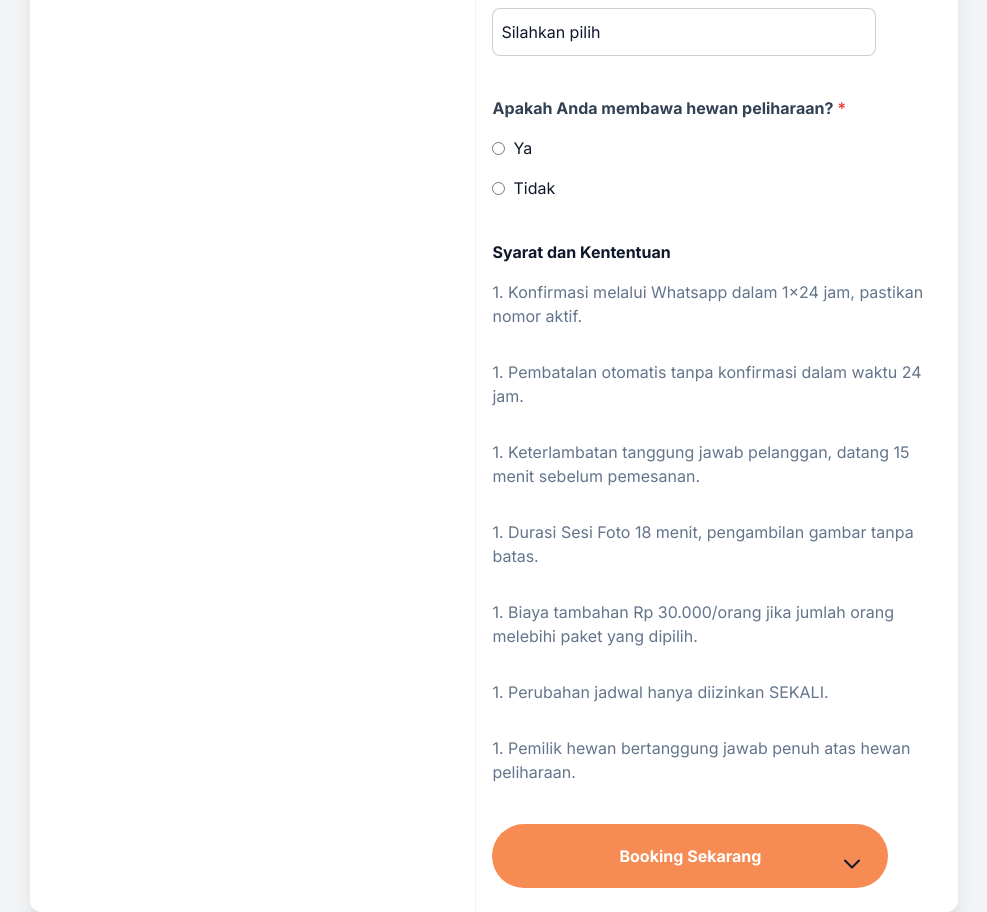
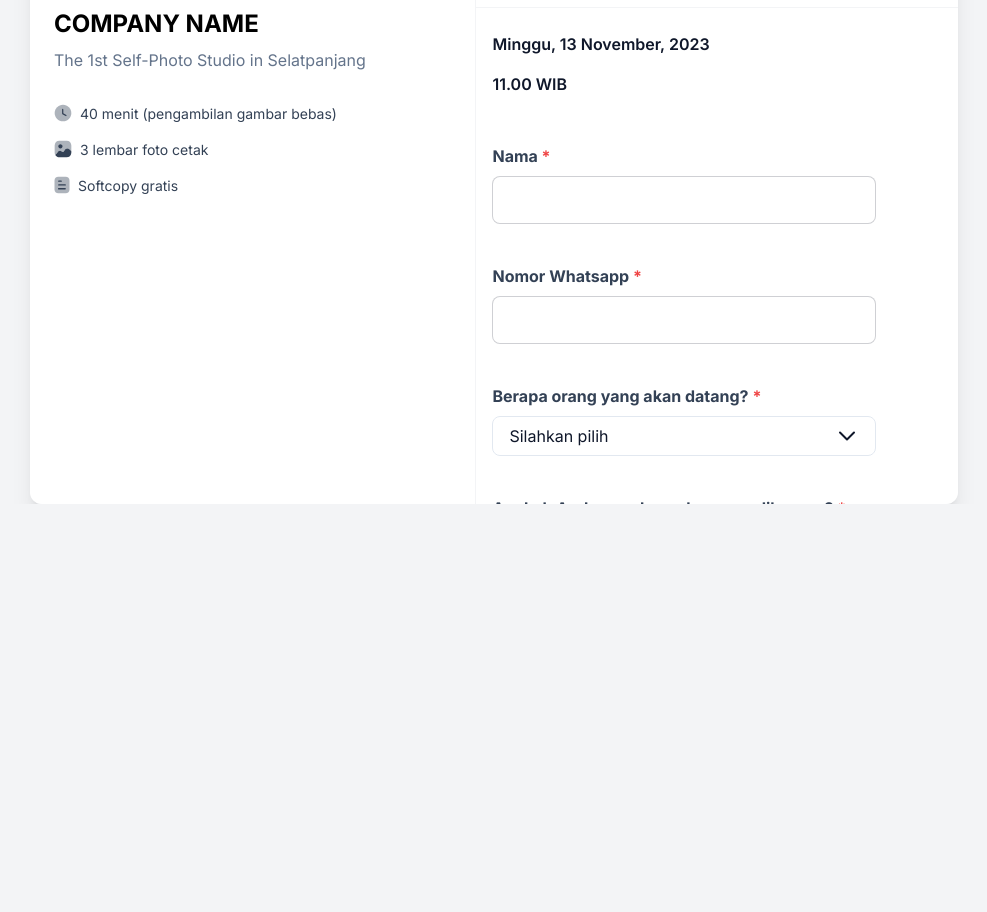
Before and after one commit to crendyyy/Photobox, a React (Vite) app: page / in a window 1280 px wide. Shown: the part 336-1248 px from the top of the page, without its empty margins (146-1133 px from the left). After the commit the page ends 840 px from the top, so only its background shows below. Built offline with nearby package versions, Linux system fonts and the light colour scheme.

Commit message:
update summary booking

```diff
--- a/src/compenents/Layout/Dropdown.jsx
+++ b/src/compenents/Layout/Dropdown.jsx
@@ -49,10 +49,15 @@ const Dropdown = (props) => {
             return (
               <li
                 key={option.id}
-                onClick={handleSelectOption.bind(null, option.name)}
-                className={`px-4 py-3 hover:bg-primary-light ${option.name === props.value ? 'text-primary' : ''}`}
+                onClick={handleSelectOption.bind(null, option.name, option.harga)}
+                className={`flex justify-between px-4 py-3 hover:bg-primary-light ${
+                  option.name === props.value ? 'text-primary' : ''
+                }`}
               >
                 {option.name}
+                <span className={`text-sm font-semibold ${option.harga === props.value ? 'text-primary' : ''}`}>
+                  {option.harga}
+                </span>
               </li>
             )
           })}
--- a/src/compenents/forms/SummaryBooking.jsx
+++ b/src/compenents/forms/SummaryBooking.jsx
@@ -1,7 +1,18 @@
 import React from 'react'
+import { useState } from 'react'
 import ChevronIcon from '../../assets/icons/ChevronIcon'
+import Dropdown from '../Layout/Dropdown'
 
 const SummaryBooking = () => {
+  const paket = [
+    { id: 0, name: 'Silahkan pilih' },
+    { id: 1, name: 'Single (Max 1 Orang)', harga: 'Rp. 50.000' },
+    { id: 2, name: 'Couple (Max 2 Orang)', harga: 'Rp. 70.000' },
+    { id: 3, name: 'Keluarga (Max 5 Orang)', harga: 'Rp. 100.000' },
+  ]
+
+  const [typeFilter, setTypeFilter] = useState('Silahkan pilih')
+
   return (
     <div className='w-[52%] flex flex-col gap-6 border-l border-solid border-gray-100'>
       <div className='flex items-center justify-between h-20 px-4 border-b border-gray-100 border-solid'>
@@ -15,6 +26,7 @@ const SummaryBooking = () => {
         <span className='text-base font-semibold '>Minggu, 13 November, 2023</span>
         <span className='text-base font-semibold '>11.00 WIB</span>
       </div>
+      <div className='overflow-y-scroll h-96'>
         <div className='flex flex-col gap-10 py-6'>
           <div className='flex flex-col gap-2 px-4'>
             <span className='text-base font-bold text-slate-700'>
@@ -38,21 +50,7 @@ const SummaryBooking = () => {
             <label className='text-base font-bold text-slate-700'>
               Berapa orang yang akan datang? <span className='text-red-500'>*</span>
             </label>
-          <select
-            id='numberOfPeople'
-            defaultValue=''
-            className='appearance-none border border-slate-900 border-opacity-[20%] w-96 h-12 rounded-lg focus:border-primary focus:outline-none px-2 focus:shadow-input bg-white'
-          >
-            <option value='' disabled selected>
-              Silahkan pilih
-            </option>
-            <option value='1'>Single (Max 1 Orang)</option>
-            <option value='2'>Couple (Max 2 Orang)</option>
-            <option value='3'>Keluarga (Max 5 Orang)</option>
-          </select>
-          <span className='absolute flex items-center pr-2 pointer-events-none bottom-9 right-[86px]'>
-            <ChevronIcon />
-          </span>
+            <Dropdown options={paket} value={typeFilter} setValue={setTypeFilter} />
           </div>
           <div className='flex flex-col gap-4 px-4'>
             <span className='text-base font-bold text-slate-700'>
@@ -81,22 +79,56 @@ const SummaryBooking = () => {
           </div>
           <div className='flex flex-col gap-4 px-4 '>
             <div className='flex justify-start'>
-            <span className='text-base font-bold'>
-            Syarat dan Kententuan
+              <span className='text-base font-bold'>Syarat dan Kententuan</span>
+            </div>
+            <div className='flex flex-col gap-8'>
+              <div className='flex justify-start gap-1 pr-8'>
+                <span className='text-base text-slate-500'>1.</span>
+                <span className='text-base text-slate-500'>
+                  Konfirmasi melalui Whatsapp dalam 1x24 jam, pastikan nomor aktif.
                 </span>
               </div>
-          <div className='flex flex-col gap-8'>
-            <span className='text-base text-slate-500'>1. Konfirmasi melalui Whatsapp dalam 1x24 jam, pastikan nomor aktif.</span>
-            <span className='text-base text-slate-500'>1. Pembatalan otomatis tanpa konfirmasi dalam waktu 24 jam.</span>
-            <span className='text-base text-slate-500'>1. Keterlambatan tanggung jawab pelanggan, datang 15 menit sebelum pemesanan.</span>
-            <span className='text-base text-slate-500'>1. Durasi Sesi Foto 18 menit, pengambilan gambar tanpa batas.</span>
-            <span className='text-base text-slate-500'>1. Biaya tambahan Rp 30.000/orang jika jumlah orang melebihi paket yang dipilih.</span>
-            <span className='text-base text-slate-500'>1. Perubahan jadwal hanya diizinkan SEKALI.</span>
-            <span className='text-base text-slate-500'>1. Pemilik hewan bertanggung jawab penuh atas hewan peliharaan.</span>
+              <div className='flex justify-start gap-1 pr-8'>
+                <span className='text-base text-slate-500'>2.</span>
+                <span className='text-base text-slate-500'>
+                  Pembatalan otomatis tanpa konfirmasi dalam waktu 24 jam.
+                </span>
+              </div>
+              <div className='flex justify-start gap-1 pr-8'>
+                <span className='text-base text-slate-500'>3.</span>
+                <span className='text-base text-slate-500'>
+                  Keterlambatan tanggung jawab pelanggan, datang 15 menit sebelum pemesanan.{' '}
+                </span>
+              </div>
+              <div className='flex justify-start gap-1 pr-8'>
+                <span className='text-base text-slate-500'>4.</span>
+                <span className='text-base text-slate-500'>
+                  Durasi Sesi Foto 18 menit, pengambilan gambar tanpa batas.{' '}
+                </span>
+              </div>
+              <div className='flex justify-start gap-1 pr-8'>
+                <span className='text-base text-slate-500'>5.</span>
+                <span className='text-base text-slate-500'>
+                  Biaya tambahan Rp 30.000/orang jika jumlah orang melebihi paket yang dipilih.{' '}
+                </span>
+              </div>
+              <div className='flex justify-start gap-1 pr-8'>
+                <span className='text-base text-slate-500'>6.</span>
+                <span className='text-base text-slate-500'>Perubahan jadwal hanya diizinkan SEKALI. </span>
+              </div>
+              <div className='flex justify-start gap-1 pr-8'>
+                <span className='text-base text-slate-500'>7.</span>
+                <span className='text-base text-slate-500'>
+                  Pemilik hewan bertanggung jawab penuh atas hewan peliharaan.{' '}
+                </span>
+              </div>
             </div>
           </div>
           <div className='flex px-4 '>
-          <button className=' h-16 w-[396px] border border-none rounded-[40px] bg-primary text-base font-bold text-white'>Booking Sekarang</button>
+            <button className='transition ease-in-out hover:bg-opacity-[70%] h-16 w-[396px] border border-none rounded-[40px] bg-primary text-base font-bold text-white'>
+              Booking Sekarang
+            </button>
+          </div>
         </div>
       </div>
     </div>
```
Lines whose indentation alone changed are shown as unchanged.
